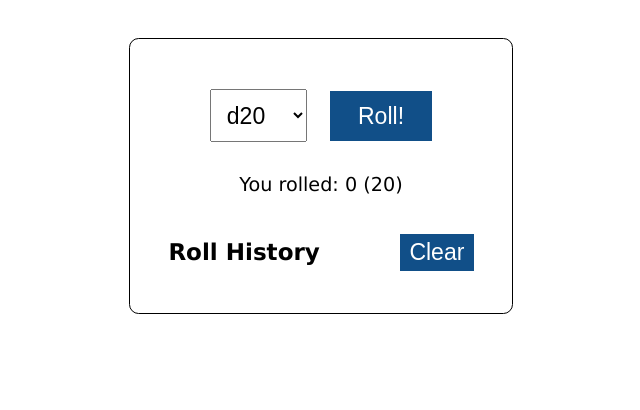
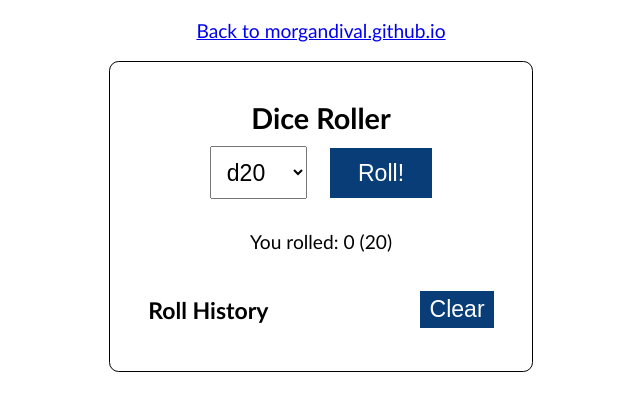
Before and after one commit to morgandival/dice-roller, a React (Create React App) app: page / in a window 1280 px wide. Shown: the top 410 px of the page, without its empty margins (319-959 px from the left). Built offline with nearby package versions, Linux system fonts and the light colour scheme.

Commit message:
Modified styles

```diff
--- a/src/App.css
+++ b/src/App.css
@@ -1,7 +1,6 @@
 .App {
-  font-family: Verdana, Geneva, Tahoma, sans-serif;
+  font-family: 'Gill Sans', 'Gill Sans MT', Calibri, 'Trebuchet MS', sans-serif;
   font-size: 1.2em;
   text-align: center;
   margin: auto;
-  width: 20em;
 }
--- a/src/App.tsx
+++ b/src/App.tsx
@@ -1,10 +1,12 @@
-import React from "react";
-import Dice from "./components/Dice";
-import "./App.css";
+import React from 'react';
+import Header from './components/Header';
+import Dice from './components/Dice';
+import './App.css';
 
 function App() {
   return (
     <div className="App">
+      <Header />
       <Dice />
     </div>
   );
--- a/src/components/Dice.css
+++ b/src/components/Dice.css
@@ -3,7 +3,8 @@
   border-radius: 0.5em;
   padding: 1em;
   text-align: left;
-  margin: 2em auto;
+  margin: 1em auto;
+  width: 20em;
 }
 
 form {
@@ -18,7 +19,7 @@ form select {
 }
 
 form button {
-  background-color: #114f88;
+  background-color: #083d77;
   border: none;
   color: #ffffff;
   display: inline-block;
@@ -52,7 +53,7 @@ form p {
 }
 
 .results-reset button {
-  background-color: #114f88;
+  background-color: #083d77;
   border: none;
   color: #ffffff;
   display: inline-block;
--- a/src/components/Dice.tsx
+++ b/src/components/Dice.tsx
@@ -66,6 +66,7 @@ function Dice() {
   return (
     <div className="dice">
       <form onSubmit={handleSubmit}>
+        <h2>Dice Roller</h2>
         <select onChange={handleSelect}>
           <option value="20">d20</option>
           <option value="12">d12</option>
```
